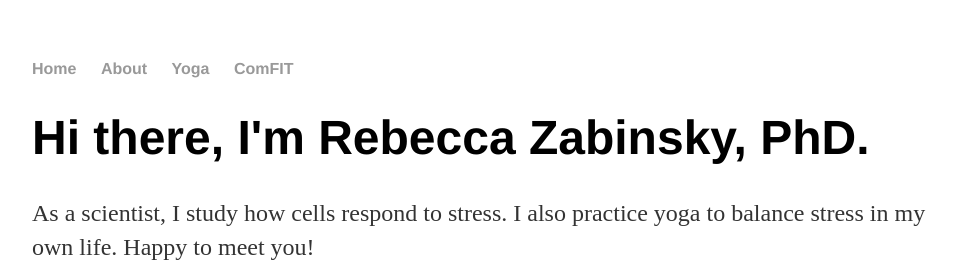
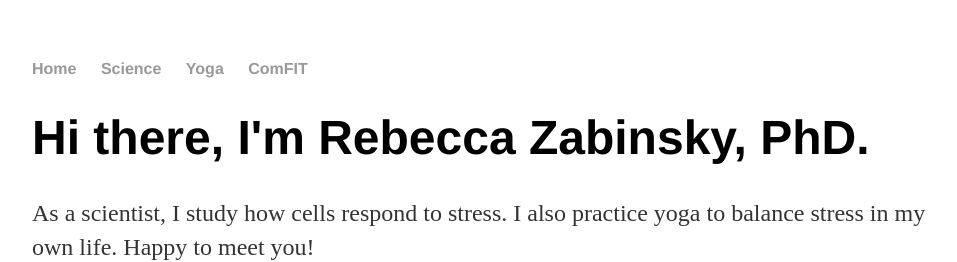
Before and after one commit to zabinsky/zabinsky.github.io, a Jekyll site: the page index.html, which Jekyll copies as it is, in a window 1280 px wide. Shown: the top 262 px of the page, without its empty margins (160-1117 px from the left). Built offline with Jekyll 4.4.1, drawn with Linux system fonts in a browser that asks for light colours.

Commit message:
Update index.html

```diff
--- a/index.html
+++ b/index.html
@@ -9,8 +9,8 @@
 		<nav>
     		<ul>
         		<li><a href="/">Home</a></li>
-	        	<li><a href="/about">About</a></li>
-        		<li><a href="/yoga">Yoga</a></li>
+	        	<li><a href="/Science">Science</a></li>
+        		<li><a href="/Yoga">Yoga</a></li>
         		<li><a href="/ComFIT">ComFIT</a></li>
     		</ul>
 		</nav>
```
